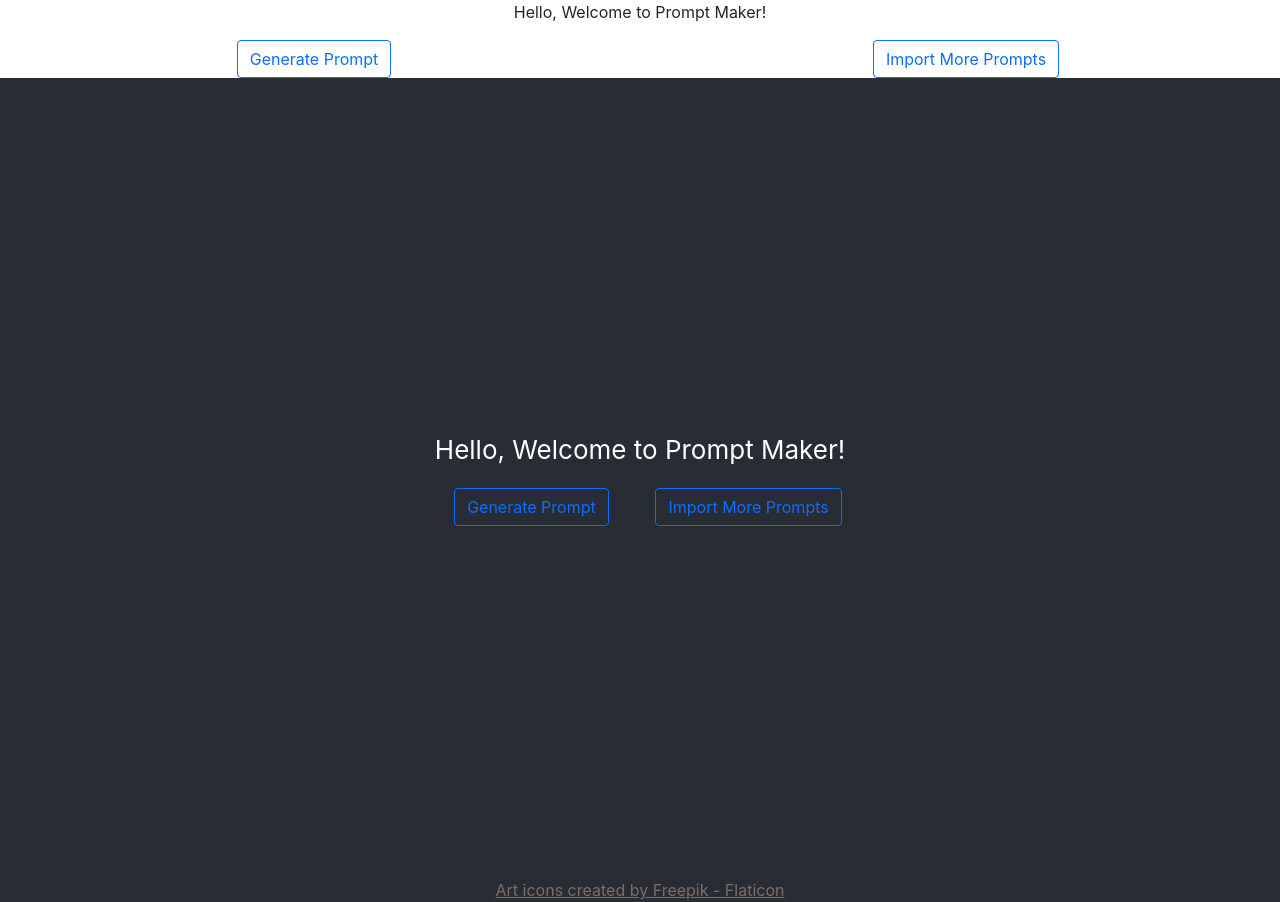
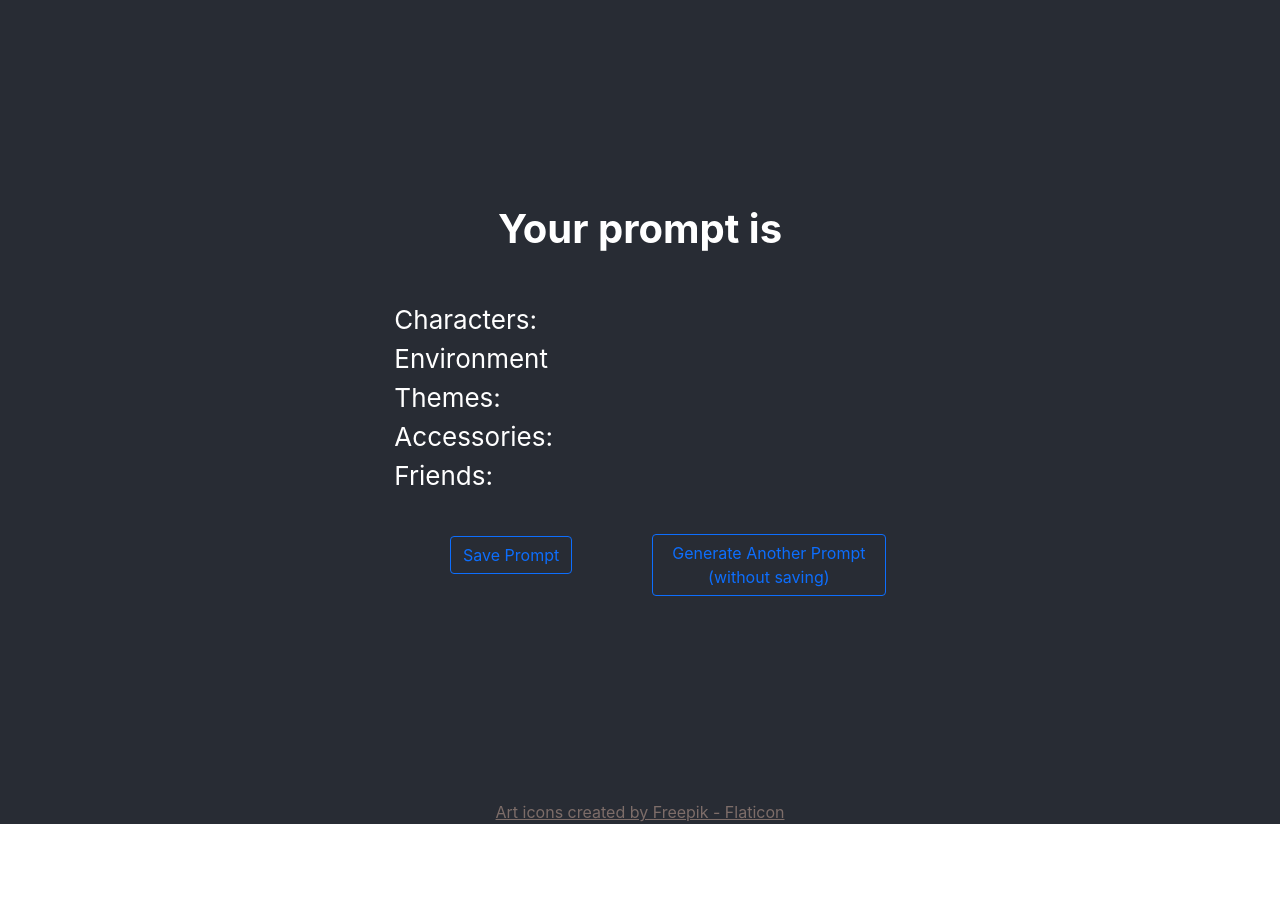
Before and after one commit to Joanna-S-Lee/art-inspo-prompt, a React (Create React App) app: page /prompt in a window 1280 px wide. After the commit the page ends 824 px from the top, so only its background shows below. Built offline with nearby package versions, Linux system fonts and the light colour scheme.

Commit message:
added routes, changed prompttemplate page

```diff
--- a/package.json
+++ b/package.json
@@ -10,7 +10,7 @@
     "react": "^18.2.0",
     "react-bootstrap": "^2.10.0",
     "react-dom": "^18.2.0",
-    "react-router-dom": "^6.21.2",
+    "react-router-dom": "^6.22.0",
     "react-scripts": "5.0.1",
     "web-vitals": "^2.1.4"
   },
--- a/src/App.css
+++ b/src/App.css
@@ -41,3 +41,7 @@
   color:#7d6d69;
   background-color: #282c34;
 }
+
+.prompt{
+  text-align: start;
+}
--- a/src/App.js
+++ b/src/App.js
@@ -1,23 +1,24 @@
 import './App.css';
 import Home from './Home';
+import PromptTemplate from './PromptTemplate';
 import Footer from './fragments/Footer';
 import { BrowserRouter as Router, Route, Routes } from 'react-router-dom';
 
 function App() {
   return (
-    <div className='App'>
-      <Router>
-        <Routes>
-          <Route exact path='/prompt' element={<Home />} />
-        </Routes>
+    <Router>
+      <div className='App'>
         <header className='App-header'>
-          <Home />
+          <Routes>
+            <Route path='/' element={<Home />} />
+            <Route path='/prompt' element={<PromptTemplate />} />
+          </Routes>
         </header>
         <div className='row'>
           <Footer />
         </div>
-      </Router>
-    </div>
+      </div>
+    </Router>
   );
 }
 
--- a/src/Home.js
+++ b/src/Home.js
@@ -1,6 +1,7 @@
 import Button from 'react-bootstrap/Button';
 import Col from 'react-bootstrap/Col';
 import Row from 'react-bootstrap/Row';
+import { Link } from 'react-router-dom';
 
 const Home = () => {
   return (
@@ -8,7 +9,9 @@ const Home = () => {
       <p>Hello, Welcome to Prompt Maker!</p>
       <Row>
         <Col>
-          <Button variant='outline-primary'>Generate Prompt</Button>
+          <Link to='/prompt'>
+            <Button variant='outline-primary'>Generate Prompt</Button>
+          </Link>
         </Col>
         <Col>
           <Button variant='outline-primary' style={{ whiteSpace: 'nowrap' }}>
--- /dev/null
+++ b/src/Prompt.js
@@ -0,0 +1,5 @@
+function Prompt() {
+  return <div></div>;
+}
+
+export default Prompt;
--- a/src/PromptTemplate.js
+++ b/src/PromptTemplate.js
@@ -1,11 +1,34 @@
+import Col from 'react-bootstrap/Col';
+import Row from 'react-bootstrap/Row';
+import Button from 'react-bootstrap/Button';
+
 function PromptTemplate() {
   return (
-    <div>
-      Your prompt is:
-      <div>Characters:</div>
-      <div>Environment Themes:</div>
-      <div>Accessories:</div>
-      <div>Friends:</div>
+    <div className='prompt-template'>
+      <h1>
+        <b>Your prompt is</b>
+      </h1>
+      <br />
+      <Row>
+        <Col>
+          <div className='prompt'>Characters:</div>
+          <div className='prompt'>Environment Themes:</div>
+          <div className='prompt'>Accessories:</div>
+          <div className='prompt'>Friends:</div>
+        </Col>
+        <Col></Col>
+      </Row>
+      <br />
+      <Row>
+        <Col>
+          <Button variant='outline-primary'>Save Prompt</Button>
+        </Col>
+        <Col>
+          <Button variant='outline-primary'>
+            Generate Another Prompt (without saving)
+          </Button>
+        </Col>
+      </Row>
     </div>
   );
 }
```
Also changed, not shown: 1 other file (tests, documents, lock files or other folders).
